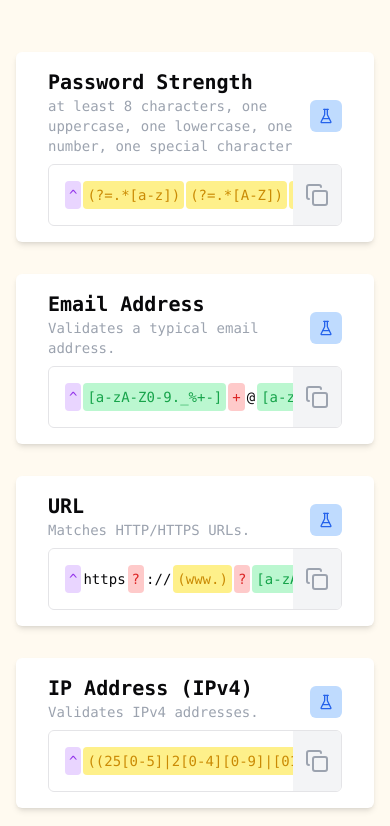
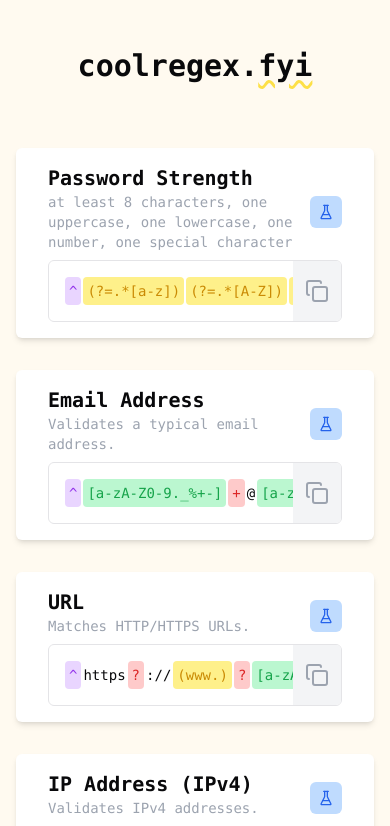
Before and after one commit to MassimoParisi/coolregex.fyi, a Next.js app: page / in a window 390 px wide. Shown: the top 826 px of the page. Built offline with nearby package versions, Linux system fonts and the light colour scheme.

Commit message:
adjust title position on mobile

```diff
--- a/app/page.tsx
+++ b/app/page.tsx
@@ -17,7 +17,7 @@ export default function Home() {
     <main className="flex min-h-screen flex-col items-center justify-between md:p-24">
       <div className="z-10 w-full max-w-5xl items-center justify-between font-mono text-sm lg:flex">
         <div className="p-4 w-full">
-          <h1 className="text-3xl text-center font-bold -mt-16 mb-16 w-full font-mono">
+          <h1 className="text-3xl text-center font-bold mt-8 md:-mt-16 mb-16 w-full font-mono">
             coolregex.
             <span className="underline underline-offset-4 decoration-wavy decoration-yellow-300">
               fyi
```
